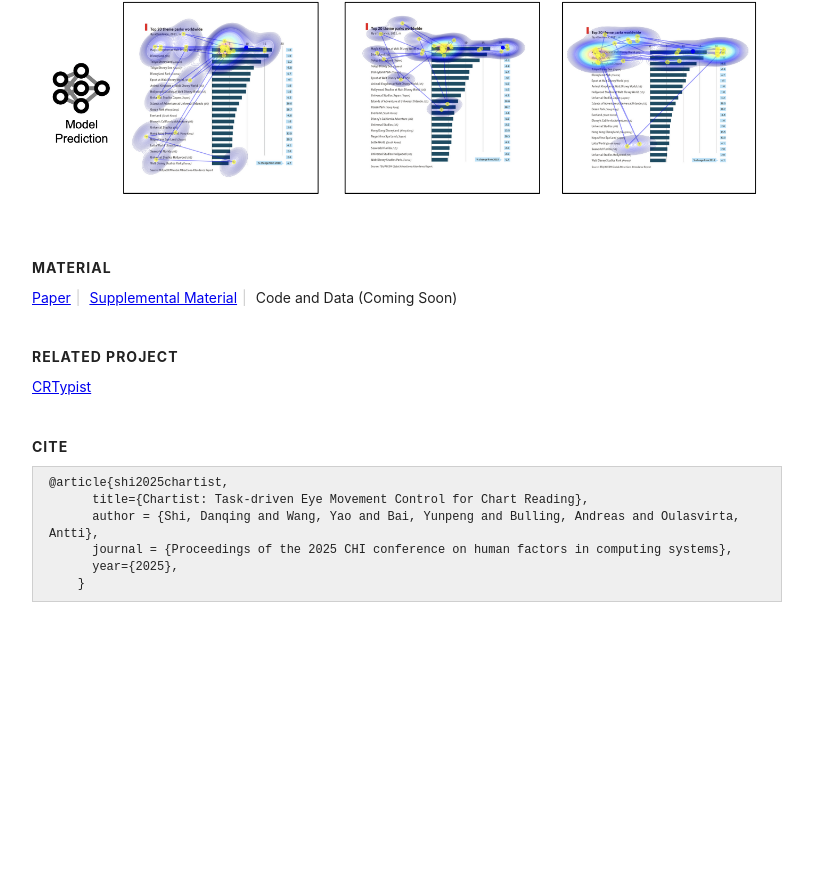
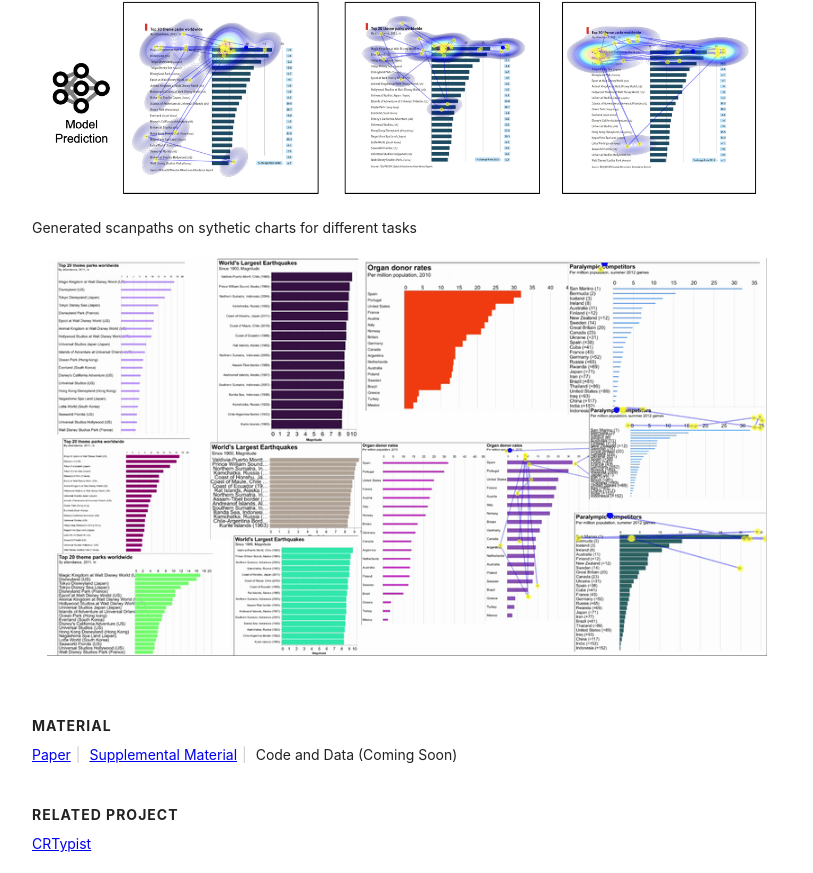
Before and after one commit to chart-reading/chart-reading.github.io, a plain HTML site: page index.html in a window 1280 px wide. Shown: the part 1325-2198 px from the top of the page, without its empty margins (233-1046 px from the left). Before the commit the page ends 1957 px from the top, so only its background shows below. Drawn offline with Linux system fonts and the light colour scheme.

Commit message:
update gif

```diff
--- a/index.html
+++ b/index.html
@@ -65,6 +65,8 @@
  <section>
   <h2>Results: Task-driven scanpaths</h2>
   <img class="teaser" src="img/scanpaths.png" />
+  Generated scanpaths on sythetic charts for different tasks
+  <img class="teaser" src="img/demovideo.gif" />
 </section>
 <section>
   <h2>Material</h2>
```
Also changed, not shown: img/demovideo.gif (added), 1 other file.
